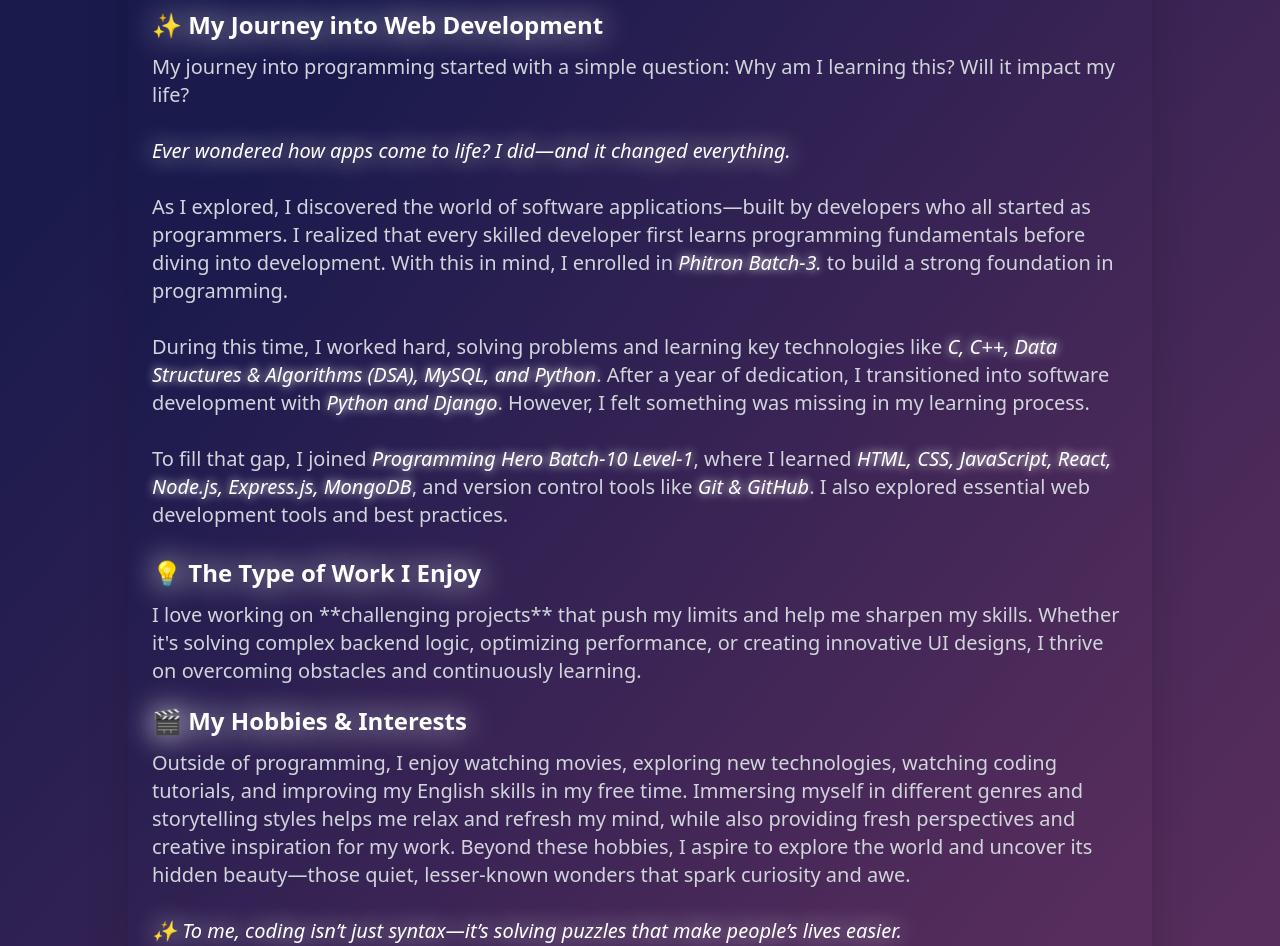
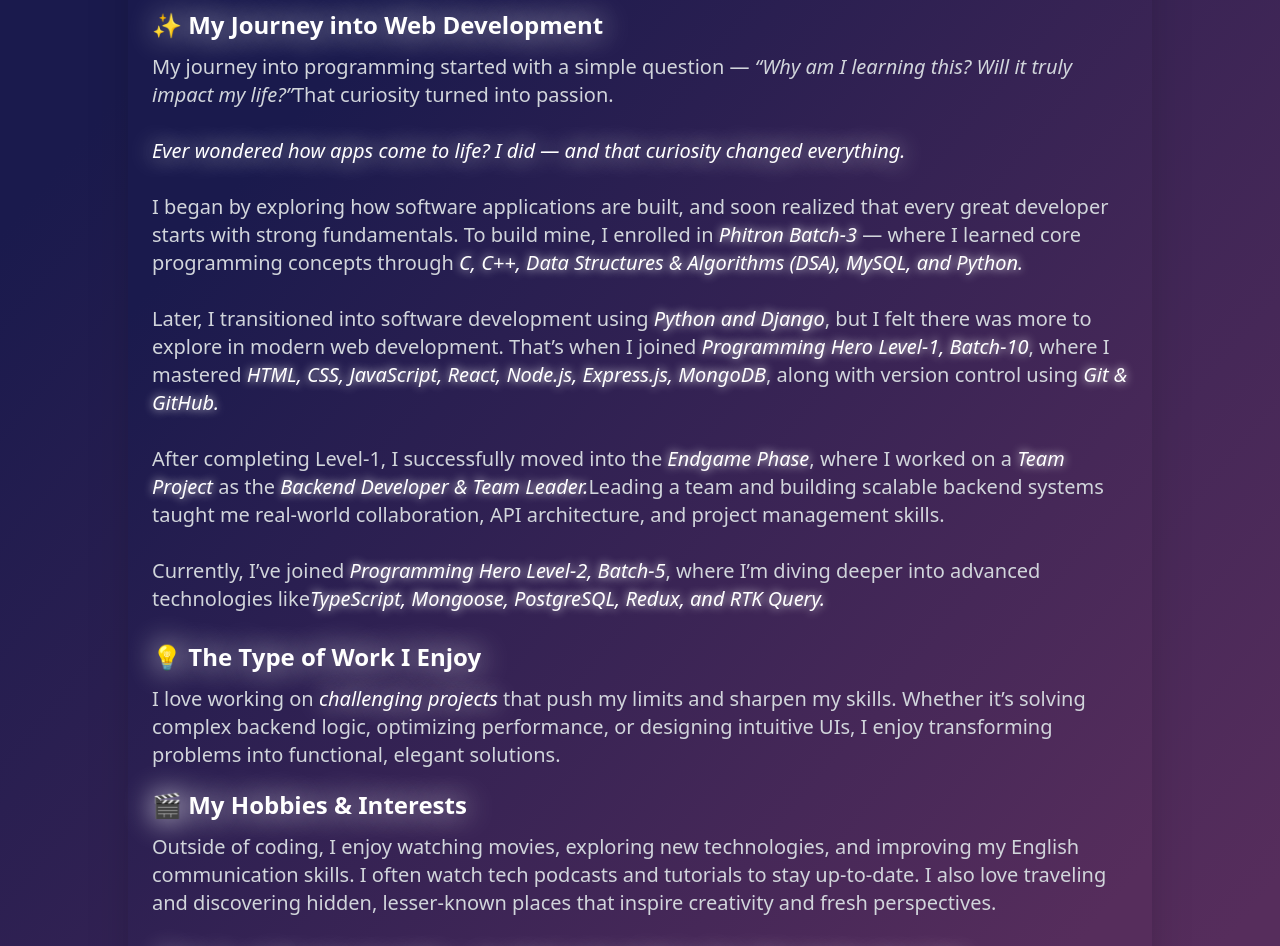
Before and after one commit to Jaber-Riyan/Portfolio, a React (Vite) app: page / in a window 1280 px wide. Shown: the part 1080-2026 px from the top of the page. Built offline with nearby package versions, Linux system fonts and the light colour scheme.

Commit message:
Update About Me Section

```diff
--- a/src/Layout/Home/AboutMe/AboutMe.jsx
+++ b/src/Layout/Home/AboutMe/AboutMe.jsx
@@ -8,40 +8,81 @@ const AboutMe = () => {
           About Me
         </h2>
       </div>
+
       <div>
         <div className='bg-[linear-gradient(130deg,#1A1A4D_20%,#562D5C_90%)] bg-no-repeat shadow-2xl p-6 rounded-2xl'>
-                    <h5 className='text-2xl text-white font-bold mb-3 para-heading'>👋 Hi, I’m Jaber Ahmed Riyan!</h5>
+          <h5 className='text-2xl text-white font-bold mb-3 para-heading'>
+            👋 Hi, I’m Jaber Ahmed Riyan!
+          </h5>
+
           <p className='text-gray-300 text-xl mb-5'>
-                        I’m a MERN stack developer obsessed with crafting full-stack solutions that solve real-world problems. From sleek React interfaces to robust Node.js APIs, I bridge creativity and functionality. I thrive in the JavaScript ecosystem, building RESTful APIs with Express and Node, designing NoSQL databases in MongoDB, and crafting dynamic UIs with React and Tailwind CSS.
+            I’m a MERN stack developer passionate about crafting full-stack solutions that solve real-world problems.
+            From sleek React interfaces to robust Node.js APIs, I bridge creativity and functionality.
+            I thrive in the JavaScript ecosystem, building RESTful APIs with Express and Node, designing NoSQL databases with MongoDB,
+            and creating dynamic UIs using React and Tailwind CSS.
           </p>
-                    <h5 className='text-2xl text-white font-bold mb-3 para-heading'>✨ My Journey into Web Development</h5>
+
+          <h5 className='text-2xl text-white font-bold mb-3 para-heading'>
+            ✨ My Journey into Web Development
+          </h5>
+
           <p className='text-gray-300 text-xl'>
-                        My journey into programming started with a simple question: Why am I learning this? Will it impact my life? <br /> <br />
+            My journey into programming started with a simple question — <span className='italic'>“Why am I learning this? Will it truly impact my life?”</span>
+            That curiosity turned into passion.
+            <br /><br />
 
-                        <span className='para-strong-line italic'>Ever wondered how apps come to life? I did—and it changed everything.</span> <br /><br />
+            <span className='para-strong-line italic'>
+              Ever wondered how apps come to life? I did — and that curiosity changed everything.
+            </span>
+            <br /><br />
 
-                        As I explored, I discovered the world of software applications—built by developers who all started as programmers. I realized that every skilled developer first learns programming fundamentals before diving into development. With this in mind, I enrolled in <span className='para-strong-word italic'>Phitron Batch-3.</span> to build a strong foundation in programming. <br /><br />
+            I began by exploring how software applications are built, and soon realized that every great developer starts with strong fundamentals.
+            To build mine, I enrolled in <span className='para-strong-word italic'>Phitron Batch-3</span> — where I learned core programming concepts through
+            <span className='para-strong-word italic'> C, C++, Data Structures & Algorithms (DSA), MySQL, and Python.</span>
+            <br /><br />
 
-                        During this time, I worked hard, solving problems and learning key technologies like <span className='para-strong-word italic'>C, C++, Data Structures & Algorithms (DSA), MySQL, and Python</span>. After a year of dedication, I transitioned into software development with<span className='para-strong-word italic'> Python and Django</span>. However, I felt something was missing in my learning process. <br /><br />
+            Later, I transitioned into software development using <span className='para-strong-word italic'>Python and Django</span>,
+            but I felt there was more to explore in modern web development.
+            That’s when I joined <span className='para-strong-word italic'>Programming Hero Level-1, Batch-10</span>,
+            where I mastered <span className='para-strong-word italic'>HTML, CSS, JavaScript, React, Node.js, Express.js, MongoDB</span>,
+            along with version control using <span className='para-strong-word italic'>Git & GitHub.</span>
+            <br /><br />
 
-                        To fill that gap, I joined <span className='para-strong-word italic'>Programming Hero Batch-10 Level-1</span>, where I learned <span className='para-strong-word italic'>HTML, CSS, JavaScript, React, Node.js, Express.js, MongoDB</span>, and version control tools like <span className='para-strong-word italic'>Git & GitHub</span>. I also explored essential web development tools and best practices. <br /><br />
+            After completing Level-1, I successfully moved into the <span className='para-strong-word italic'>Endgame Phase</span>,
+            where I worked on a <span className='para-strong-word italic'>Team Project</span> as the <span className='para-strong-word italic'>Backend Developer & Team Leader.</span>
+            Leading a team and building scalable backend systems taught me real-world collaboration, API architecture, and project management skills.
+            <br /><br />
+
+            Currently, I’ve joined <span className='para-strong-word italic'>Programming Hero Level-2, Batch-5</span>,
+            where I’m diving deeper into advanced technologies like
+            <span className='para-strong-word italic'>TypeScript, Mongoose, PostgreSQL, Redux, and RTK Query.</span>
+            <br /><br />
 
             <h5 className='text-2xl text-white font-bold mb-3 para-heading'>💡 The Type of Work I Enjoy</h5>
             <p className='text-gray-300 text-xl mb-5'>
-                            I love working on **challenging projects** that push my limits and help me sharpen my skills. Whether it's solving complex backend logic, optimizing performance, or creating innovative UI designs, I thrive on overcoming obstacles and continuously learning.
+              I love working on <span className='para-strong-line italic'>challenging projects</span> that push my limits and sharpen my skills.
+              Whether it’s solving complex backend logic, optimizing performance, or designing intuitive UIs,
+              I enjoy transforming problems into functional, elegant solutions.
             </p>
 
             <h5 className='text-2xl text-white font-bold mb-3 para-heading'>🎬 My Hobbies & Interests</h5>
             <p className='text-gray-300 text-xl'>
-                            Outside of programming, I enjoy watching movies, exploring new technologies, watching coding tutorials, and improving my English skills in my free time. Immersing myself in different genres and storytelling styles helps me relax and refresh my mind, while also providing fresh perspectives and creative inspiration for my work. Beyond these hobbies, I aspire to explore the world and uncover its hidden beauty—those quiet, lesser-known wonders that spark curiosity and awe.
-                        </p><br />
+              Outside of coding, I enjoy watching movies, exploring new technologies, and improving my English communication skills.
+              I often watch tech podcasts and tutorials to stay up-to-date.
+              I also love traveling and discovering hidden, lesser-known places that inspire creativity and fresh perspectives.
+            </p>
+            <br />
 
-                        <span className='para-strong-line italic'>✨ To me, coding isn’t just syntax—it’s solving puzzles that make people’s lives easier.</span><br /><br />
+            <span className='para-strong-line italic'>
+              ✨ To me, coding isn’t just syntax — it’s solving real problems that make people’s lives easier.
+            </span>
+            <br /><br />
 
-                        Now, as a Junior Web Developer, I am fully committed to deepening my knowledge and continuously improving my skills. I believe that technology has the power to change lives, and I am excited to be part of this journey. Let’s connect and build something meaningful! 🚀
+            Now, as a Junior Web Developer, I’m focused on growing my expertise, learning industry best practices,
+            and building meaningful projects that create impact.
+            I believe technology has the power to change lives — and I’m proud to be part of that mission. 🚀
           </p>
         </div>
-                <div></div>
       </div>
     </div>
   );
```
Lines whose indentation alone changed are shown as unchanged.
